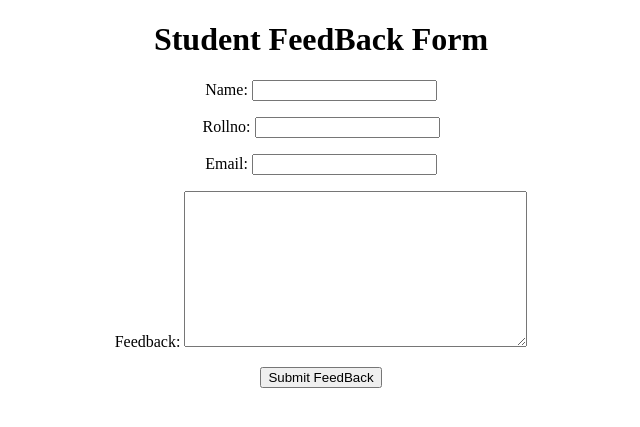
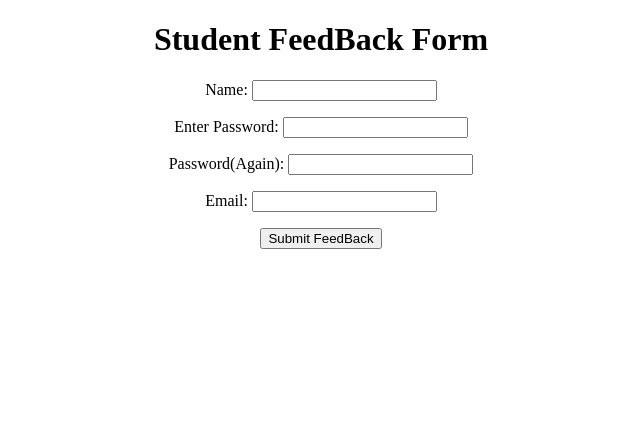
Before and after one commit to Awairit/FeedBack_FormValidation, a Django app: page /feedback/ in a window 1280 px wide. Shown: the top 427 px of the page, without its empty margins (319-959 px from the left). Run offline with Django 5.2, Linux system fonts and the light colour scheme.

Commit message:
Chechking Password and re-entered Password is same and in forms .py under clean() instance method using .get for dict.get(key) and returning the clean_data

```diff
--- a/templates/testapp/feedback.html
+++ b/templates/testapp/feedback.html
@@ -1,3 +1,31 @@
+<!--<!doctype html>-->
+<!--<html lang="en">-->
+<!--<head>-->
+<!--    <meta charset="UTF-8">-->
+<!--    <meta name="viewport"-->
+<!--          content="width=device-width, user-scalable=no, initial-scale=1.0, maximum-scale=1.0, minimum-scale=1.0">-->
+<!--    <meta http-equiv="X-UA-Compatible" content="ie=edge">-->
+<!--    <title>FeedBack</title>-->
+<!--</head>-->
+<!--<body>-->
+<!--      <div class="container" align="center">-->
+<!--      {% if submitted %}-->
+<!--      <h1>Hello {{name}}, thanks for providing feedback,-->
+<!--	  it is very helpful for us to provide better service</h1>-->
+<!--      {% else %}-->
+<!--    <h1>Student FeedBack Form</h1>-->
+<!--      <form method="post">-->
+<!--          {{form.as_p}}-->
+<!--          {% csrf_token %}-->
+<!--          <input type="submit" value="Submit FeedBack">-->
+<!--      </form>-->
+<!--      {% endif %}-->
+<!--  </div>-->
+<!--</body>-->
+<!--</html>-->
+
+<!--==================================================================================================================-->
+
 <!doctype html>
 <html lang="en">
 <head>
@@ -10,8 +38,7 @@
 <body>
       <div class="container" align="center">
       {% if submitted %}
-      <h1>Hello {{name}}, thanks for providing feedback,
-	  it is very helpful for us to provide better service</h1>
+      <h1>Hello {{name}}, Login SuccessFull, U can Continue...</h1>
       {% else %}
     <h1>Student FeedBack Form</h1>
       <form method="post">
--- a/testapp/forms.py
+++ b/testapp/forms.py
@@ -101,27 +101,51 @@
 #Case - 5:
 # Validation of total form directly by using single clean() method
 
+# from django.core import validators
+# from django import forms
+#
+# class FeedBackForm(forms.Form):
+#     name = forms.CharField()
+#     rollno = forms.IntegerField()
+#     email = forms.EmailField()
+#     feedback = forms.CharField(widget=forms.Textarea)
+#
+#     def clean(self):
+#         print('Total form validation.....')
+#         total_cleaned_data = super().clean()
+#         print('Validating Name')
+#         inputname = total_cleaned_data['name']
+#         if inputname[0].lower() != 's':
+#             raise forms.ValidationError('Name should starts with s')
+#         print('Validating Rollno')
+#         inputrollno = total_cleaned_data['rollno']
+#         if inputrollno <= 0:
+#             raise forms.ValidationError('Rollno should be > 0')
+#         print('Validating Email')
+#         inputemail = total_cleaned_data['email']
+#         if inputemail[-10:] != '@gmail.com':
+#             raise forms.ValidationError('Email extension should be gmail')
+
+#=======================================================================================================================
+
+# Case - 6:
+# How to check original pwd and re-entered pwd are same or not?
+
 from django.core import validators
 from django import forms
 
 class FeedBackForm(forms.Form):
     name = forms.CharField()
-    rollno = forms.IntegerField()
+    password = forms.CharField(label='Enter Password', widget=forms.PasswordInput) # widget=forms.PasswordInput: secure the password characters
+    rpassword = forms.CharField(label='Password(Again)', widget=forms.PasswordInput)
     email = forms.EmailField()
-    feedback = forms.CharField(widget=forms.Textarea)
 
     def clean(self):
-        print('Total form validation.....')
-        total_cleaned_data = super().clean()
-        print('Validating Name')
-        inputname = total_cleaned_data['name']
-        if inputname[0].lower() != 's':
-            raise forms.ValidationError('Name should starts with s')
-        print('Validating Rollno')
-        inputrollno = total_cleaned_data['rollno']
-        if inputrollno <= 0:
-            raise forms.ValidationError('Rollno should be > 0')
-        print('Validating Email')
-        inputemail = total_cleaned_data['email']
-        if inputemail[-10:] != '@gmail.com':
-            raise forms.ValidationError('Email extension should be gmail')
+        cleaned_data = super().clean() # Django removes a field from cleaned_data if that field is invalid or empty.
+        pwd = cleaned_data.get('password') # ALWAYS use .get() inside clean(): Returns value if key exists . Returns None if key does NOT exist .Does NOT crash
+        rpwd = cleaned_data.get('rpassword')
+
+        if pwd and rpwd and pwd != rpwd:
+            raise forms.ValidationError('Both passwords must be same.....')
+
+        return cleaned_data
--- a/testapp/views.py
+++ b/testapp/views.py
@@ -55,8 +55,34 @@
 
 #=======================================================================================================================
 
-# Case - 3, 4, 5:
-# 2). Form Validation :--> By using in-built validators:
+# # Case - 3, 4, 5:
+# # 2). Form Validation :--> By using in-built validators:
+#
+# from django.shortcuts import render
+# from testapp.forms import *
+#
+# def feedback_view(request):
+#     form = FeedBackForm()
+#     submitted = False
+#     name = ''
+#     if request.method == 'POST':
+#         form = FeedBackForm(request.POST)
+#         if form.is_valid():
+#             print('Form validation success and printing feedback information')
+#             print('*'*50)
+#             print('Name:',form.cleaned_data['name'])
+#             print('RollNo:',form.cleaned_data['rollno'])
+#             print('Email ID:',form.cleaned_data['email'])
+#             print('Feedback:',form.cleaned_data['feedback'])
+#             submitted = True
+#             name = form.cleaned_data['name']
+#     return render(request,'testapp/feedback.html',
+# 	{'form':form,'submitted':submitted,'name':name})
+
+#=======================================================================================================================
+
+# Case - 6:
+# 3) How to check original pwd and re-entered pwd are same or not?
 
 from django.shortcuts import render
 from testapp.forms import *
@@ -71,9 +97,10 @@ def feedback_view(request):
             print('Form validation success and printing feedback information')
             print('*'*50)
             print('Name:',form.cleaned_data['name'])
-            print('RollNo:',form.cleaned_data['rollno'])
+            print('Password:',form.cleaned_data['password'])
+            print('Re-Entered Password:', form.cleaned_data['rpassword'])
             print('Email ID:',form.cleaned_data['email'])
-            print('Feedback:',form.cleaned_data['feedback'])
+
             submitted = True
             name = form.cleaned_data['name']
     return render(request,'testapp/feedback.html',
```
